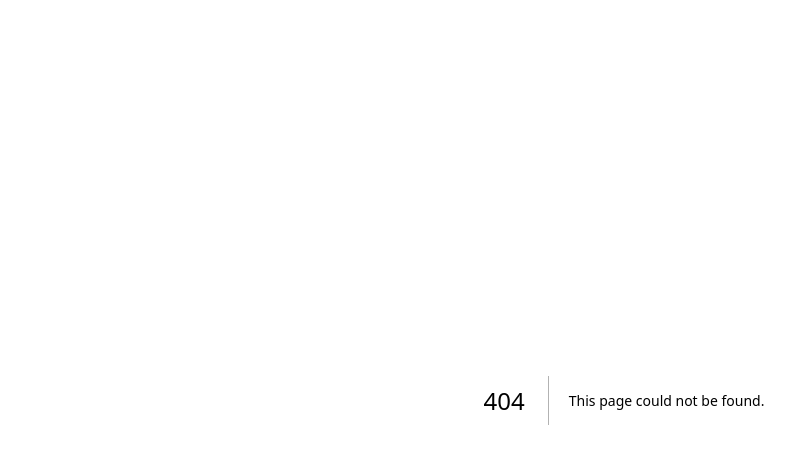
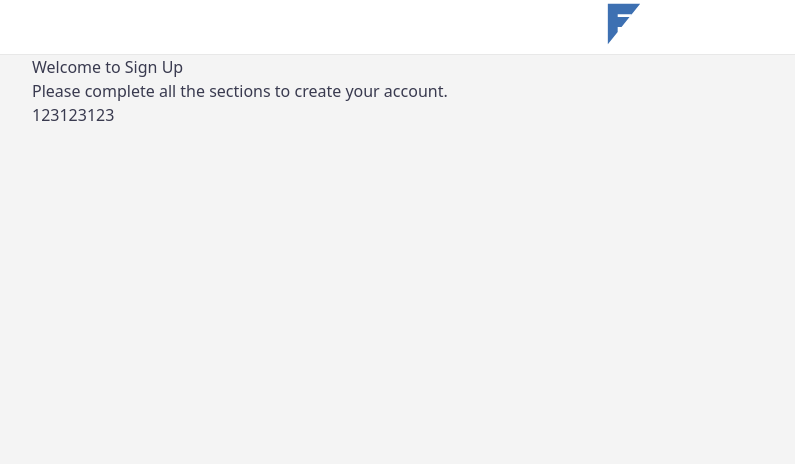
Before and after one commit to nhatduong-agilityio/social-sphere, a Next.js app in the folder frontend/: page /sign-up in a window 1280 px wide. Before the commit this address had no page. Shown: the top 464 px of the page, without its empty margins (16-811 px from the left). Built offline with nearby package versions, Linux system fonts and the light colour scheme.

Commit message:
Feature / Setup parallel routing for signup flow

```diff
--- /dev/null
+++ b/frontend/src/app/sign-up/@selectAccountType/page.tsx
@@ -0,0 +1,3 @@
+export default function SignUp() {
+  return <>123123123</>;
+}
--- /dev/null
+++ b/frontend/src/app/sign-up/layout.tsx
@@ -0,0 +1,18 @@
+import { SignUpLayout } from '@/components/layouts/sign-up-layout';
+
+const Layout = ({
+  children,
+  selectAccountType,
+}: {
+  children: React.ReactNode;
+  selectAccountType: React.ReactNode;
+}) => {
+  return (
+    <SignUpLayout>
+      {children}
+      {selectAccountType}
+    </SignUpLayout>
+  );
+};
+
+export default Layout;
--- /dev/null
+++ b/frontend/src/app/sign-up/page.tsx
@@ -0,0 +1,8 @@
+export default function SignUp() {
+  return (
+    <div>
+      <h2>Welcome to Sign Up</h2>
+      <p>Please complete all the sections to create your account.</p>
+    </div>
+  );
+}
--- a/frontend/src/components/layouts/header.tsx
+++ b/frontend/src/components/layouts/header.tsx
@@ -1,3 +1,4 @@
+import { memo } from 'react';
 import Link from 'next/link';
 
 // Constants
@@ -8,12 +9,16 @@ import {
   LinkWithIcon,
   type LinkWithIconProps,
 } from '@/components/ui/link-with-icon';
+import { BrandLink } from '../sections/brand-link';
+
+// Utils
+import { cn } from '@/utils/cn';
+
+// Icons
 import { CubeIcon } from '@/icons/cube-icon';
 import { BugAntIcon } from '@/icons/bug-ant-icon';
 import { UserIcon } from '@/icons/user-icon';
 import { BoltIcon } from '@/icons/bolt-icon';
-
-// Icons
 
 const NAVIGATION_ITEMS: LinkWithIconProps[] = [
   {
@@ -36,8 +41,18 @@ const NAVIGATION_ITEMS: LinkWithIconProps[] = [
   },
 ];
 
-export const Header = () => (
-  <header className="sticky top-0 h-12 border-b bg-white">
+interface HeaderProps {
+  isAuthenticated?: boolean;
+}
+
+export const Header = memo(({ isAuthenticated = true }: HeaderProps) => (
+  <header
+    className={cn(
+      'sticky top-0 border-b bg-background',
+      isAuthenticated ? 'h-[58px]' : 'h-[55px]',
+    )}
+  >
+    {isAuthenticated ? (
       <nav className="container mx-auto h-full flex justify-between items-center">
         <div>
           <Link href="/" title="Homepage">
@@ -56,5 +71,11 @@ export const Header = () => (
           ))}
         </div>
       </nav>
+    ) : (
+      <div className="w-full flex justify-center">
+        <BrandLink size={48} />
+      </div>
+    )}
   </header>
-);
+));
+Header.displayName = 'Header';
--- /dev/null
+++ b/frontend/src/components/layouts/sign-up-layout.tsx
@@ -0,0 +1,11 @@
+import { ReactNode } from 'react';
+
+// Components
+import { Header } from './header';
+
+export const SignUpLayout = ({ children }: { children: ReactNode }) => (
+  <main className="h-dvh w-dvw bg-body ">
+    <Header isAuthenticated={false} />
+    <section className="container">{children}</section>
+  </main>
+);
--- a/frontend/src/components/sections/brand-link.tsx
+++ b/frontend/src/components/sections/brand-link.tsx
@@ -1,15 +1,22 @@
+import { memo } from 'react';
 import Link from 'next/link';
 
 // Components
 import { BrandIcon } from '@/icons/brand-icon';
 
-export const BrandLink = () => (
+interface BrandLinkProps {
+  size?: number;
+}
+
+export const BrandLink = memo(({ size = 38 }: BrandLinkProps) => (
   <Link
     href="/"
     aria-label="brand-link"
     data-testid="brand-link"
     className="w-fit outline-none"
   >
-    <BrandIcon />
+    <BrandIcon width={size} height={size} />
   </Link>
-);
+));
+
+BrandLink.displayName = 'BrandLink';
```
Lines whose indentation alone changed are shown as unchanged.
